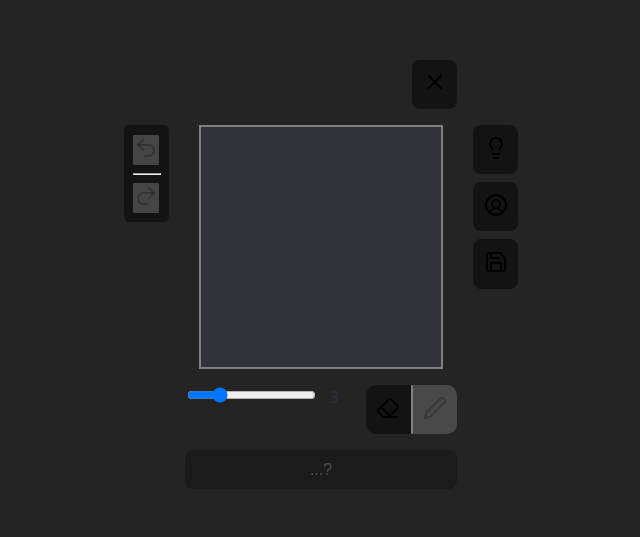
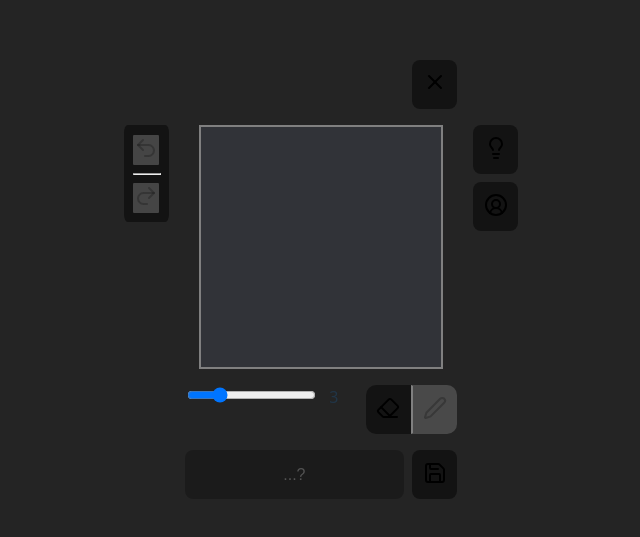
Before and after one commit to krispyre/dualpfp, a React (Vite) app: page / in a window 1280 px wide. Shown: the part 185-722 px from the top of the page, without its empty margins (319-959 px from the left). Built offline with nearby package versions, Linux system fonts and the light colour scheme.

Commit message:
save btn moved to bottom

```diff
--- a/src/App.css
+++ b/src/App.css
@@ -68,7 +68,7 @@
     #eraserToggle {
       grid-area: b;
     }
-    #revealSecret {
+    #viewAndSave {
       grid-area: o;
     }
   }
@@ -147,6 +147,12 @@
   }
 }
 
+#viewAndSave {
+  display: flex;
+  #revealSecret {
+    flex-grow: 1;
+  }
+}
 #revealSecret {
   background-color: #0000003f;
   color: #ffffff3f;
--- a/src/App.tsx
+++ b/src/App.tsx
@@ -235,9 +235,10 @@ function App() {
     if (isLight) handleClearLight();
     else handleClearDark();
   });
-  useHotkeys("ctrl+s", (e,_) => {
+  useHotkeys("ctrl+s", (e, _) => {
     e.preventDefault();
-    handleSaveImg(filename)});
+    handleSaveImg(filename);
+  });
   useHotkeys("tab", (e, _) => {
     e.preventDefault();
     if (isLight) handleSetLight(false);
@@ -364,6 +365,7 @@ function App() {
             </button>
           </div>
         </div>
+        <section id="viewAndSave">
           <button
             id="revealSecret"
             onClick={handleToggleSecret}
@@ -378,6 +380,14 @@ function App() {
           >
             {showSecret ? "regular bg" : "...?"}
           </button>
+          <button
+            id="saveButton"
+            onClick={() => handleSaveImg(filename)}
+            title="save image"
+          >
+            <Save />
+          </button>
+        </section>
       </section>
       <section id="clearBtns">
         <div id="clearBtnsWrap">
@@ -432,13 +442,6 @@ function App() {
             value={filename}
             onChange={(e) => setFilename(e.target.value)}
           /> */}
-          <button
-            id="saveButton"
-            onClick={() => handleSaveImg(filename)}
-            title="save image"
-          >
-            <Save />
-          </button>
         </div>
       </section>
     </main>
```
Lines whose indentation alone changed are shown as unchanged.
